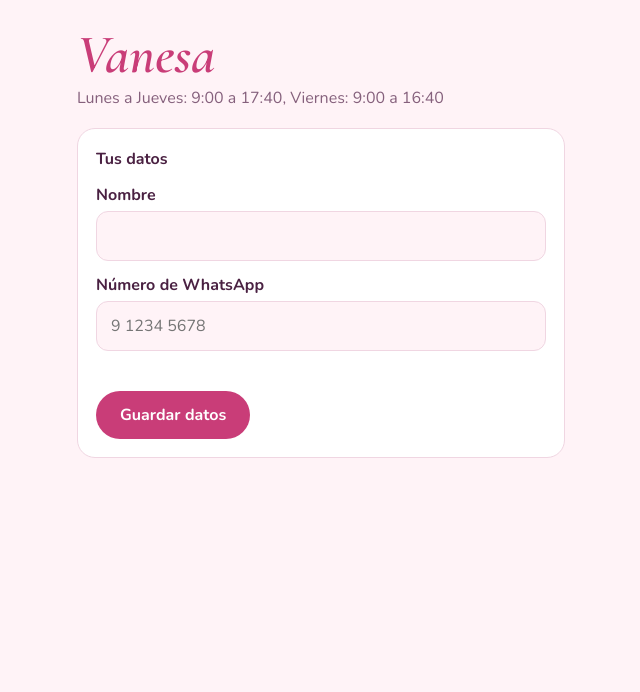
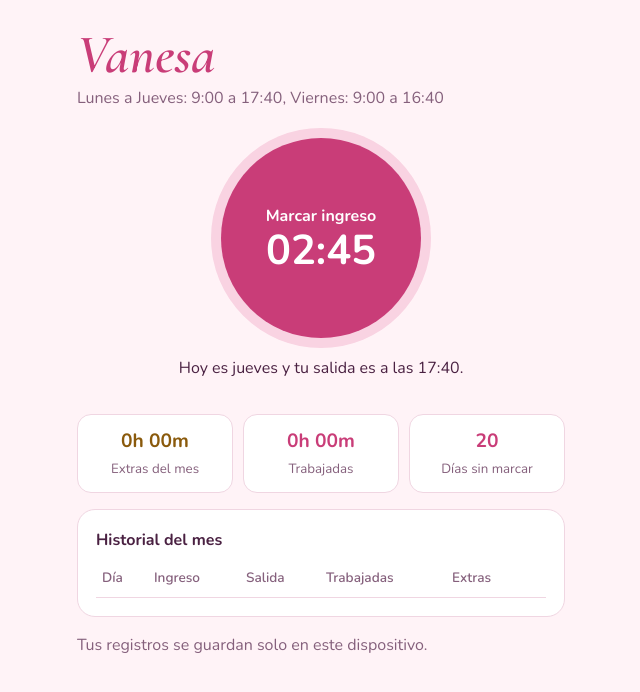
Before and after one commit to leonardomiranday-dev/Vanesa_horas, a plain HTML site: page index.html in a window 1280 px wide. Shown: the whole page, without its empty margins (319-959 px from the left). Drawn offline with nearby package versions, Linux system fonts and the light colour scheme.

Commit message:
Add files via upload

```diff
--- a/index.html
+++ b/index.html
@@ -51,17 +51,7 @@ a{color:var(--rose);font-weight:700}
 <h1>Vanesa</h1>
 <p class="sub">Lunes a Jueves: 9:00 a 17:40, Viernes: 9:00 a 16:40</p>
 
-<section class="card" id="reg" hidden>
-  <b>Tus datos</b>
-  <label for="n">Nombre</label>
-  <input id="n" autocomplete="name">
-  <label for="p">Número de WhatsApp</label>
-  <input id="p" type="tel" inputmode="tel" autocomplete="tel" placeholder="9 1234 5678">
-  <p id="err" aria-live="polite"></p>
-  <button class="btn" id="save">Guardar datos</button>
-</section>
-
-<section id="app" hidden>
+<section id="app">
   <div class="clock">
     <button id="mark"><span id="ml"></span><b id="mt"></b></button>
     <p id="today"></p>
@@ -79,14 +69,13 @@ a{color:var(--rose);font-weight:700}
       <tbody id="rows"></tbody>
     </table></div>
   </div>
-  <button class="btn ghost" id="edit">Cambiar mis datos</button>
-  <p class="sub" style="margin-top:14px">Tus registros se guardan solo en este dispositivo.</p>
+  <p class="sub">Tus registros se guardan solo en este dispositivo.</p>
 </section>
 </main>
 <script>
-const K='vanesa:v1',EXIT={1:'17:40',2:'17:40',3:'17:40',4:'17:40',5:'16:40'},
+const K='vanesa:v1',TO='56950864936',EXIT={1:'17:40',2:'17:40',3:'17:40',4:'17:40',5:'16:40'},
 DAYS=['domingo','lunes','martes','miércoles','jueves','viernes','sábado'];
-let S={user:null,rec:{}},editing=false,pend=null,last='';
+let S={rec:{}},pend=null,last='';
 try{const r=JSON.parse(localStorage.getItem(K));if(r&&r.rec)S=r}catch(e){}
 const $=id=>document.getElementById(id),pad=n=>String(n).padStart(2,'0'),
 save=()=>{try{localStorage.setItem(K,JSON.stringify(S))}catch(e){}},
@@ -94,8 +83,7 @@ ymd=d=>d.getFullYear()+'-'+pad(d.getMonth()+1)+'-'+pad(d.getDate()),
 hm=d=>pad(d.getHours())+':'+pad(d.getMinutes()),
 mins=t=>{const a=t.split(':');return +a[0]*60+ +a[1]},
 fmt=m=>Math.floor(m/60)+'h '+pad(m%60)+'m',
-wdOf=k=>new Date(k+'T00:00').getDay(),
-phone=p=>{const d=p.replace(/\D/g,'');return d.length===9?'56'+d:d};
+wdOf=k=>new Date(k+'T00:00').getDay();
 
 function calc(k,r,now){
   const o=r.o||now;if(!o)return{w:0,x:0};
@@ -104,19 +92,16 @@ function calc(k,r,now){
   return{w:b-a,x:e?Math.max(0,b-mins(e)):b-a};
 }
 function showWa(t,go){
-  const u='https://wa.me/'+phone(S.user.phone)+'?text='+encodeURIComponent(t);
+  const u='https://wa.me/'+TO+'?text='+encodeURIComponent(t);
   $('wa').innerHTML='<a href="'+u+'" target="_blank" rel="noopener">Abrir WhatsApp con el mensaje listo</a>';
   if(go)window.open(u,'_blank','noopener');
 }
 function render(){
-  const showReg=!S.user||editing;
-  $('reg').hidden=!showReg;$('app').hidden=showReg;
-  if(showReg)return;
   const n=new Date(),k=ymd(n),r=S.rec[k],wd=n.getDay();
   $('mt').textContent=hm(n);
   $('ml').textContent=!r?'Marcar ingreso':!r.o?'Marcar salida':'Jornada completa';
   $('mark').disabled=!!(r&&r.o);
-  $('today').textContent='Hola, '+S.user.name+'. Hoy es '+DAYS[wd]+(EXIT[wd]?' y tu salida es a las '+EXIT[wd]+'.':'; fuera de horario, todo lo trabajado cuenta como extra.');
+  $('today').textContent='Hoy es '+DAYS[wd]+(EXIT[wd]?' y tu salida es a las '+EXIT[wd]+'.':'; fuera de horario, todo lo trabajado cuenta como extra.');
   let W=0,X=0,rows='';
   Object.keys(S.rec).filter(d=>d.slice(0,7)===k.slice(0,7)).sort().reverse().forEach(d=>{
     const q=S.rec[d],c=calc(d,q,d===k?hm(n):null),dt=d.slice(8)+'/'+d.slice(5,7),ok=q.o||d===k;
@@ -132,19 +117,13 @@ $('mark').onclick=()=>{
   const n=new Date(),k=ymd(n),r=S.rec[k];
   if(!r){
     S.rec[k]={i:hm(n)};save();
-    showWa('Hola '+S.user.name+', tu ingreso quedó registrado el '+DAYS[n.getDay()]+' '+pad(n.getDate())+'/'+pad(n.getMonth()+1)+' a las '+hm(n)+'.'+(EXIT[n.getDay()]?' Tu salida es a las '+EXIT[n.getDay()]+'.':''),true);
+    showWa('Ingreso registrado el '+DAYS[n.getDay()]+' '+pad(n.getDate())+'/'+pad(n.getMonth()+1)+' a las '+hm(n)+'.'+(EXIT[n.getDay()]?' Salida programada: '+EXIT[n.getDay()]+'.':''),true);
   }else if(!r.o){
     r.o=hm(n);save();const c=calc(k,r);
-    showWa('Salida registrada a las '+r.o+'. Trabajadas: '+fmt(c.w)+'. Horas extras: '+fmt(c.x)+'.',false);
+    showWa('Salida registrada a las '+r.o+'. Trabajadas: '+fmt(c.w)+'. Horas extras: '+fmt(c.x)+'.',true);
   }
   render();
 };
-$('save').onclick=()=>{
-  const nm=$('n').value.trim(),ph=$('p').value.trim();
-  if(!nm||phone(ph).length<9){$('err').textContent='Escribe tu nombre y un número de WhatsApp de al menos 9 dígitos.';return}
-  $('err').textContent='';S.user={name:nm,phone:ph};editing=false;save();render();
-};
-$('edit').onclick=()=>{editing=true;$('n').value=S.user.name;$('p').value=S.user.phone;render()};
 $('rows').onclick=e=>{
   const b=e.target.closest('button[data-d]');if(!b)return;
   const d=b.dataset.d;
```
